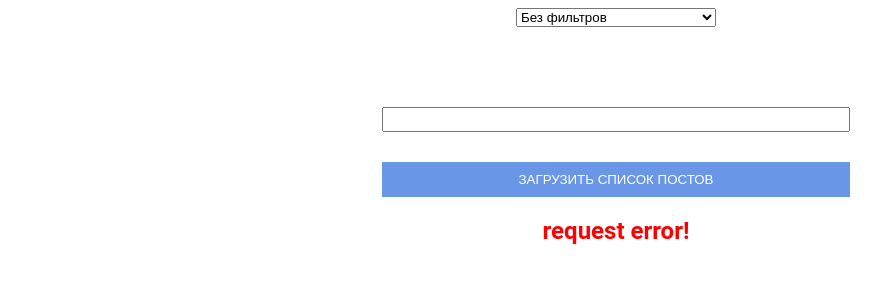
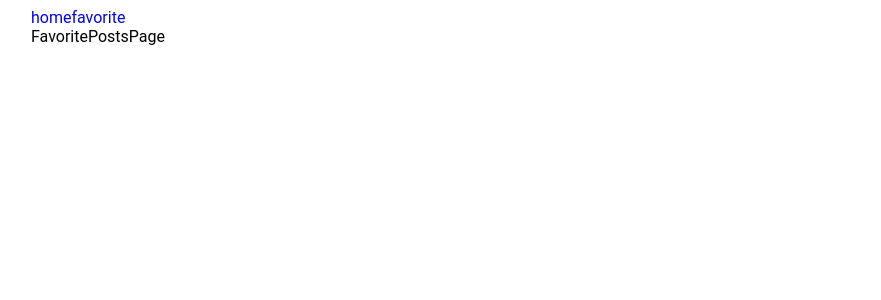
Before and after one commit to PonomarenkoIE/frontProjects, a React (Create React App) app: page /favorite in a window 1280 px wide. Shown: the top 300 px of the page, without its empty margins (24-905 px from the left). Built offline with nearby package versions, Linux system fonts and the light colour scheme; no server answers.

Commit message:
Added routing with react-router-dom

```diff
--- a/src/components/App.tsx
+++ b/src/components/App.tsx
@@ -1,46 +1,16 @@
-import React, { useState } from 'react';
-import Posts from './Posts';
-import { IPost } from './Post';
+import React from 'react';
 import '../style/css/App.css';
-import Form from './Form';
-import { SearchedPosts } from '../scripts/SearchedPosts';
-import { useAppSelector } from '../hooks/redux';
-import { useGetPostsQuery } from '../store/Posts/posts.api';
-
-const testPosts: IPost[] = [
-  {
-    "userId": 2,
-    "id": 15,
-    "title": "eveniet quod temporibus",
-    "body": "reprehenderit quos placeat\nvelit minima officia dolores impedit repudiandae molestiae nam\nvoluptas recusandae quis delectus\nofficiis harum fugiat vitae"
-  },
-  {
-    "userId": 2,
-    "id": 16,
-    "title": "sint suscipit perspiciatis velit dolorum rerum ipsa laboriosam odio",
-    "body": "suscipit nam nisi quo aperiam aut\nasperiores eos fugit maiores voluptatibus quia\nvoluptatem quis ullam qui in alias quia est\nconsequatur magni mollitia accusamus ea nisi voluptate dicta"
-  },
-  {
-    "userId": 2,
-    "id": 17,
-    "title": "fugit voluptas sed molestias voluptatem provident",
-    "body": "eos voluptas et aut odit natus earum\naspernatur fuga molestiae ullam\ndeserunt ratione qui eos\nqui nihil ratione nemo velit ut aut id quo"
-  },
-]
+import { routes } from '../routes';
+import { Route, Routes } from 'react-router-dom';
+import Nav from './Nav';
 
 function App() {
-  const favoritePosts = useAppSelector((state) => state.favoritePosts)
-  const [selector, setSelector] = useState('none')
-  const [value, setValue] = useState('')
-  const {isLoading, isError, data: posts} = useGetPostsQuery()
-  const [show, setShow] = useState(false)
-  const searchedPostsValue = SearchedPosts(posts, selector, value)
-
   return (
     <div className='app'>
-      <Form setShow={setShow} value={value} setValue={setValue} selector={selector} setSelector={setSelector}/>
-      {isError && <h2 style={{textAlign: 'center', color: 'red'}}>request error!</h2> }
-      {show && <Posts title='Posts' posts={searchedPostsValue} />}
+      <Nav />
+      <Routes>
+        {routes.map(({path, element}) => <Route path={path} element={element} key={path} />)}
+      </Routes>
     </div>
   );
 }
--- /dev/null
+++ b/src/components/Nav.tsx
@@ -0,0 +1,13 @@
+import React from 'react'
+import { routes } from '../routes'
+import { Link } from 'react-router-dom'
+
+export default function Nav() {
+  return (
+    <nav className="nav">
+      <div className="nav-links">
+        {routes.map(({path, linkTitle}) => <Link to={path} key={path}>{linkTitle}</Link>)}
+      </div>
+    </nav>
+  )
+}
--- a/src/scripts/SearchedPosts.ts
+++ b/src/hooks/useSearchedPosts.ts
@@ -5,7 +5,7 @@ interface ISearchedPosts {
   (posts: IPost[] | undefined, selector: string, value: string): IPost[]
 }
 
-export const SearchedPosts:ISearchedPosts = (posts, selector, value) => {
+export const useSearchedPosts:ISearchedPosts = (posts, selector, value) => {
   const searchedPosts = useMemo(() => {
     if (typeof(posts) == 'undefined') {return []}
     if (selector === 'userId' || selector === 'id') {
@@ -15,7 +15,7 @@ export const SearchedPosts:ISearchedPosts = (posts, selector, value) => {
       return posts.filter(post => post[selector].toLowerCase().includes(value.toLowerCase()))
     }
     return posts
-  }, [posts, selector, value])
+  }, [posts, value])
 
   return searchedPosts
 }
--- a/src/index.tsx
+++ b/src/index.tsx
@@ -4,12 +4,15 @@ import App from './components/App';
 import './style/css/index.css';
 import { Provider } from 'react-redux';
 import { store } from './store/store';
+import { BrowserRouter } from 'react-router-dom';
 
 const root = ReactDOM.createRoot(
   document.getElementById('root') as HTMLElement
 );
 root.render(
   <Provider store={store}>
-    <App />
+    <BrowserRouter>
+      <App />
+    </BrowserRouter>
   </Provider>
 );
--- /dev/null
+++ b/src/pages/FavoritePostsPage.tsx
@@ -0,0 +1,10 @@
+import React from 'react'
+import { useAppSelector } from '../hooks/redux'
+
+export default function FavoritePostsPage() {
+  const favoritePosts = useAppSelector((state) => state.favoritePosts)
+
+  return (
+    <div>FavoritePostsPage</div>
+  )
+}
--- /dev/null
+++ b/src/pages/PostsPage.tsx
@@ -0,0 +1,42 @@
+import React, { useState } from 'react'
+import { useGetPostsQuery } from '../store/Posts/posts.api'
+import { useSearchedPosts } from '../hooks/useSearchedPosts'
+import Form from '../components/Form'
+import Posts from '../components/Posts'
+
+/*const testPosts: IPost[] = [
+  {
+    "userId": 2,
+    "id": 15,
+    "title": "eveniet quod temporibus",
+    "body": "reprehenderit quos placeat\nvelit minima officia dolores impedit repudiandae molestiae nam\nvoluptas recusandae quis delectus\nofficiis harum fugiat vitae"
+  },
+  {
+    "userId": 2,
+    "id": 16,
+    "title": "sint suscipit perspiciatis velit dolorum rerum ipsa laboriosam odio",
+    "body": "suscipit nam nisi quo aperiam aut\nasperiores eos fugit maiores voluptatibus quia\nvoluptatem quis ullam qui in alias quia est\nconsequatur magni mollitia accusamus ea nisi voluptate dicta"
+  },
+  {
+    "userId": 2,
+    "id": 17,
+    "title": "fugit voluptas sed molestias voluptatem provident",
+    "body": "eos voluptas et aut odit natus earum\naspernatur fuga molestiae ullam\ndeserunt ratione qui eos\nqui nihil ratione nemo velit ut aut id quo"
+  },
+]*/
+
+export default function PostsPage() {
+  const [selector, setSelector] = useState('none')
+  const [value, setValue] = useState('')
+  const {isLoading, isError, data: posts} = useGetPostsQuery()
+  const [show, setShow] = useState(false)
+  const searchedPostsValue = useSearchedPosts(posts, selector, value)
+
+  return (
+    <>
+      <Form setShow={setShow} value={value} setValue={setValue} selector={selector} setSelector={setSelector}/>
+      {isError && <h2 style={{textAlign: 'center', color: 'red'}}> request error!</h2> }
+      {show && <Posts title='Posts' posts={searchedPostsValue} />}
+    </>
+  )
+}
--- /dev/null
+++ b/src/routes.tsx
@@ -0,0 +1,13 @@
+import FavoritePostsPage from "./pages/FavoritePostsPage";
+import PostsPage from "./pages/PostsPage";
+
+interface Iroutes {
+  path: string;
+  linkTitle: string;
+  element: JSX.Element;
+}
+
+export const routes: Iroutes[] = [
+  {path: '/', linkTitle: 'home', element: <PostsPage />},
+  {path: '/favorite', linkTitle: 'favorite', element: <FavoritePostsPage />},
+]
```
